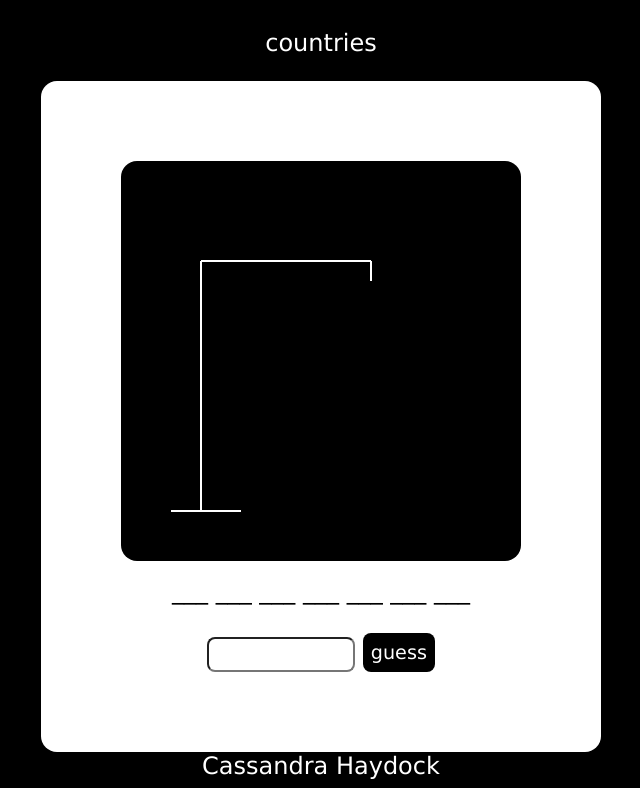
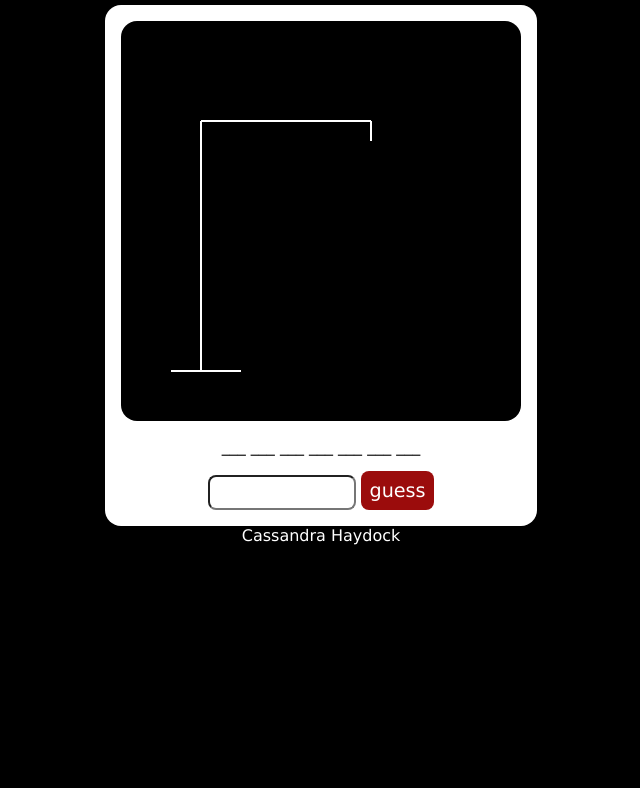
Before and after one commit to cassiehaydock/cassiehaydock.github.io, a plain HTML site: page hangman.html in a window 1280 px wide. Shown: the part 151-939 px from the top of the page, without its empty margins (319-959 px from the left). After the commit the page ends 800 px from the top, so only its background shows below. Drawn offline with Linux system fonts and the light colour scheme.

Commit message:
Update HMstyles.css

```diff
--- a/styles/HMstyles.css
+++ b/styles/HMstyles.css
@@ -1,11 +1,8 @@
 body{
-    font-family: Verdana, Geneva, Tahoma, sans-serif;
+    font-family:Verdana, Geneva, Tahoma, sans-serif;
     background-color: rgb(0, 0, 0);
     color: white;
-}
-
-body{
-    font-size: 1.5rem;
+    font-size: 1rem;
 }
 
 main{
@@ -22,7 +19,7 @@ main{
     background-color: white;
     color:black;
 
-    padding: 5rem;
+    padding: 1rem;
     border-radius: 1rem;
 }
 
@@ -36,7 +33,7 @@ canvas {
 }
 
 #lines{
-    margin-bottom: 2rem;
+    margin-bottom: 1.2rem;
 }
 
 #errorLetter, #alreadyGuessed{
@@ -61,14 +58,14 @@ input{
 
 a{
     border: none;
-    background-color: black;
+    background-color: rgb(155, 12, 12);
     color:white;
     border-radius: 0.5rem;
     padding: 0.5rem;
 }
 
 a:hover{
-    background-color: rgb(155, 12, 12);
+    background-color: rgb(197, 33, 33);
     cursor: pointer;
 }
 
```
